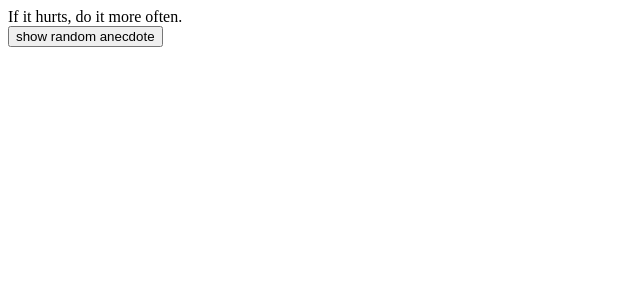
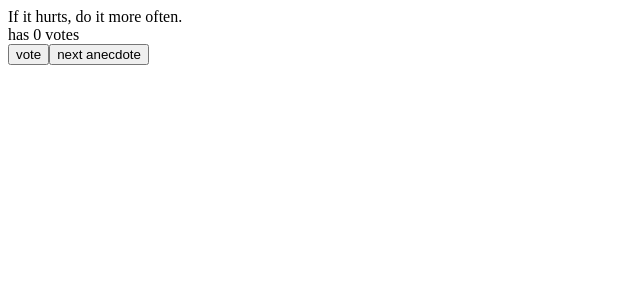
Before and after one commit to hangwl/fso2024, a React (Vite) app in the folder part1/: page / in a window 1280 px wide. Shown: the top 300 px of the page, without its empty margins (0-640 px from the left). Built offline with nearby package versions, Linux system fonts and the light colour scheme.

Commit message:
part1 anecdotes step2

```diff
--- a/part1/src/App.jsx
+++ b/part1/src/App.jsx
@@ -17,18 +17,28 @@ const App = () => {
   ];
 
   const [selected, setSelected] = useState(0);
+  const [votes, setVotes] = useState(new Array(anecdotes.length).fill(0));
 
-  const handleClick = () => {
+  const handleVote = () => {
+    const newVotes = [...votes];
+    newVotes[selected]++;
+    setVotes(newVotes);
+  };
+
+  const handleNextAnecdote = () => {
     const randomIndex = Math.floor(Math.random() * anecdotes.length);
     setSelected(randomIndex);
-    console.log(anecdotes[randomIndex]);
   };
 
   return (
     <div>
       <div>{anecdotes[selected]}</div>
-      <div><Button handleClick={handleClick} text="show random anecdote" />
-    </div></div>
+      <div>has {votes[selected]} votes</div>
+      <div>
+        <Button handleClick={handleVote} text="vote" />
+        <Button handleClick={handleNextAnecdote} text="next anecdote" />
+      </div>
+    </div>
   );
 };
 
```
